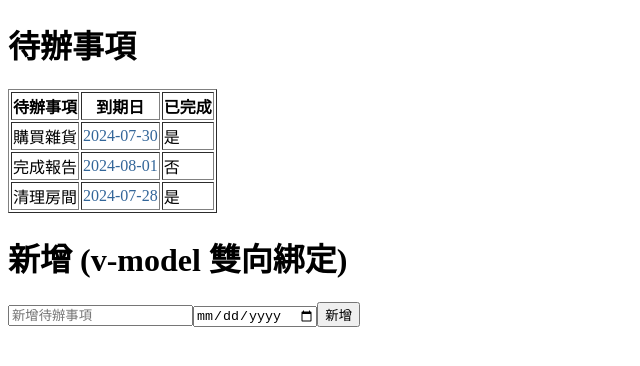
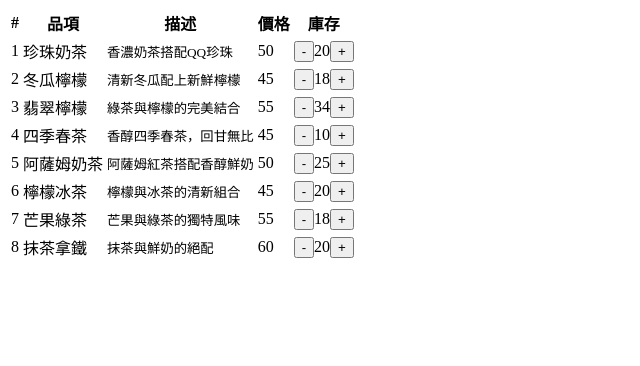
Before and after one commit to dpi627/HexVueHw01, a Vue app: page / in a window 1280 px wide. Shown: the top 366 px of the page, without its empty margins (0-640 px from the left). Built offline with nearby package versions, Linux system fonts and the light colour scheme.

Commit message:
feat: 新增 AppHwLv1.vue 組件並更新主應用程式
- 新增 AppHwLv1.vue 組件，包含商品列表的顯示
- 更新 main.js 引入 AppHwLv1.vue 作為主組件

```diff
--- /dev/null
+++ b/src/AppHwLv1.vue
@@ -0,0 +1,37 @@
+<template>
+  <table>
+    <thead>
+      <tr>
+        <th scope="col">#</th>
+        <th scope="col">品項</th>
+        <th scope="col">描述</th>
+        <th scope="col">價格</th>
+        <th scope="col">庫存</th>
+      </tr>
+    </thead>
+    <tbody>
+      <tr v-for="item in items" :key="item.id">
+        <td>{{ item.id }}</td>
+        <td>{{ item.name}}</td>
+        <td><small>{{ item.description}}</small></td>
+        <td>{{ item.price}}</td>
+        <td><button>-</button>{{ item.stock }}<button>+</button></td>
+      </tr>
+    </tbody>
+  </table>
+</template>
+
+<script setup>
+import { ref } from 'vue';
+
+const items = ref([
+  { id: 1, name: '珍珠奶茶', description: '香濃奶茶搭配QQ珍珠', price: 50, stock: 20 },
+  { id: 2, name: '冬瓜檸檬', description: '清新冬瓜配上新鮮檸檬', price: 45, stock: 18 },
+  { id: 3, name: '翡翠檸檬', description: '綠茶與檸檬的完美結合', price: 55, stock: 34 },
+  { id: 4, name: '四季春茶', description: '香醇四季春茶，回甘無比', price: 45, stock: 10 },
+  { id: 5, name: '阿薩姆奶茶', description: '阿薩姆紅茶搭配香醇鮮奶', price: 50, stock: 25 },
+  { id: 6, name: '檸檬冰茶', description: '檸檬與冰茶的清新組合', price: 45, stock: 20 },
+  { id: 7, name: '芒果綠茶', description: '芒果與綠茶的獨特風味', price: 55, stock: 18 },
+  { id: 8, name: '抹茶拿鐵', description: '抹茶與鮮奶的絕配', price: 60, stock: 20 }
+]);
+</script>
--- a/src/main.js
+++ b/src/main.js
@@ -1,5 +1,5 @@
 import { createApp } from 'vue'
 // import './style.css'
-import App from './AppModel.vue'
+import App from './AppHwLv1.vue'
 
 createApp(App).mount('#app')
```
